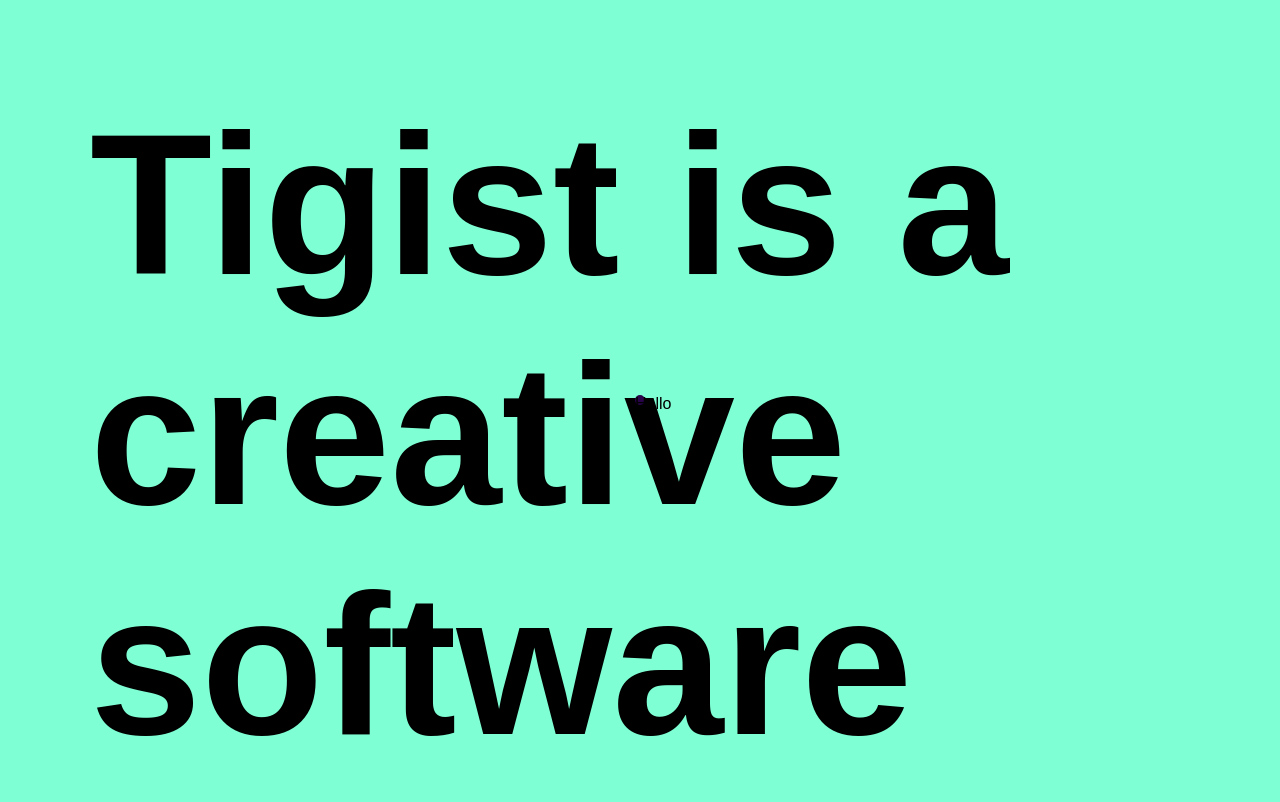
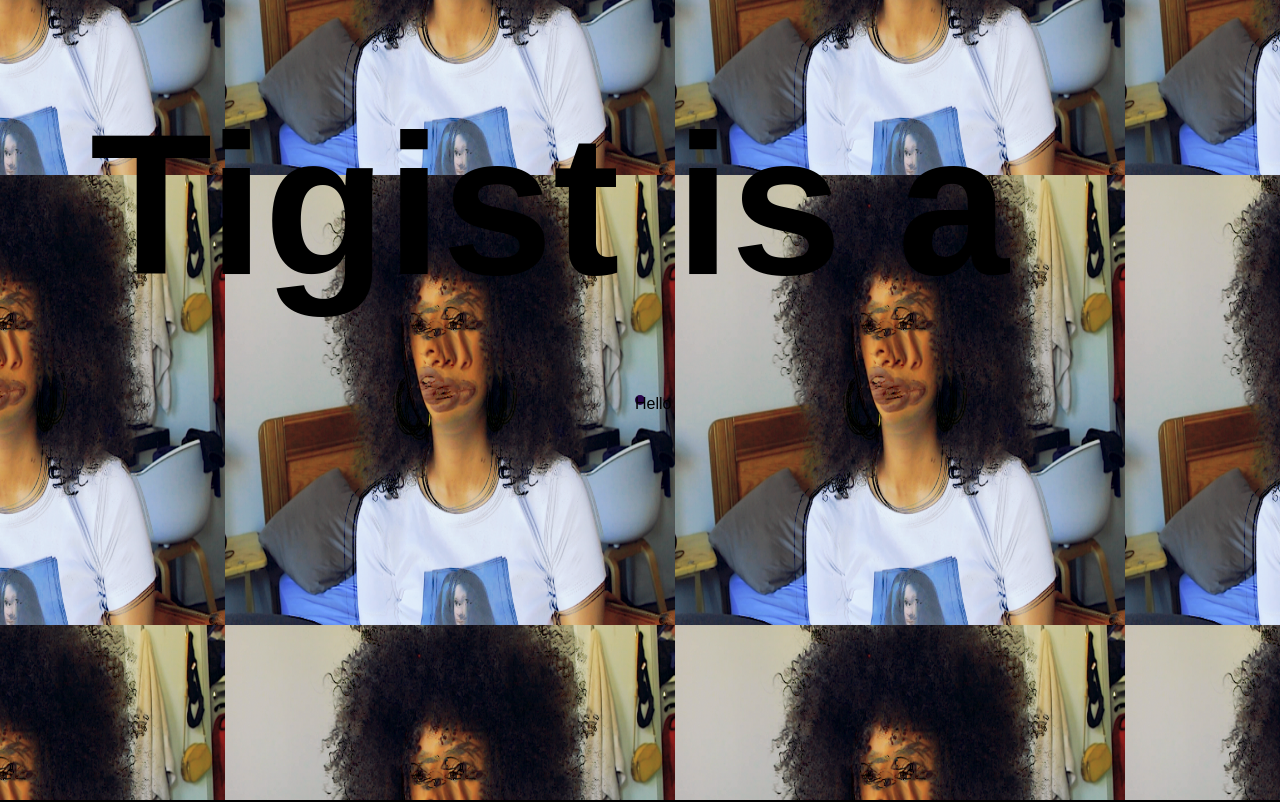
Before and after one commit to tiggy31/justaport, a plain HTML site: page index.html in a window 1280 px wide. Shown: the top 802 px of the page. Drawn offline with Linux system fonts and the light colour scheme.

Commit message:
canvas almost done

```diff
--- a/fader.js
+++ b/fader.js
@@ -22,9 +22,11 @@ const startDraw = function(canvas,x, y) {
 
 }
 const setUpCanvas = function (canvas) {
-    const bodyTag = document.querySelector("body")
-    const w = window.innerWidth
-    const h= bodyTag.offsetHeight
+    const sectionTag = document.querySelector('#section-1')
+    const w = sectionTag.offsetWidth
+    const h= sectionTag.offsetHeight
+    console.log(h)
+    console.log(w)
     const dpi = window.devicePixelRatio
 
     canvas.width = w * dpi
@@ -34,11 +36,13 @@ const setUpCanvas = function (canvas) {
 
     const context = canvas.getContext("2d")
     context.scale(dpi,dpi)
-    context.fillStyle = "red"
-    context.strokeStyle = "red"
+    context.fillStyle = "#000000"
+    context.strokeStyle = "#ffffff"
     context.lineWidth = 80
     context.lineCap = "round"
     context.lineJoin = "round"
+    context.rect(0,0,w,h)
+    context.fill()
 }
  const moveDraw = function (canvas, x, y) {
      const context = canvas.getContext("2d")
--- a/index.html
+++ b/index.html
@@ -7,12 +7,14 @@
     <title>Document</title>
 </head>
 <body>
-    <section>
+    <section id ="section-1">
         <span>Tigist is a</span> creative software engineer living in Brooklyn <span>Married and Ethiopian</span>
 
     </section>
+    <div class="pattern">
+    </div>
     <canvas class = "in"></canvas>
-    <section>
+    <section id ="section-1">
         Tigist is a <span>creative software engineer living in Brooklyn</span> Married and
     </section>
     <div class="cursor">Hello</div>
--- a/style.css
+++ b/style.css
@@ -1,8 +1,16 @@
+@keyframes bgmove {
+    0% {background-position: 0,0;}
+    100% {background-position: -450px,0;}
+
+}
+
+
 body {
     font-family: Arial, Helvetica, sans-serif;
     font-size: 16px;
+    max-height: fit-content;
     cursor: none;
-    background-color: aquamarine;
+
 
 }
 
@@ -34,7 +42,8 @@ canvas {
     left: 0;
     width: 100%;
     height: 100%;
-
+    pointer-events: none;
+    mix-blend-mode: lighten;
 
 }
 
@@ -52,3 +61,15 @@ section span {
     opacity: 0;
 
 }
+
+div.pattern {
+    position: absolute;
+    top: 0;
+    left: 0;
+    width: 100%;
+    height: 100%;
+    background-color: #d4d4d4;
+    background-image: url(image.png);
+    background-size: 450px 450px;
+    animation: bgmove 10s infinite linear;
+}
```
